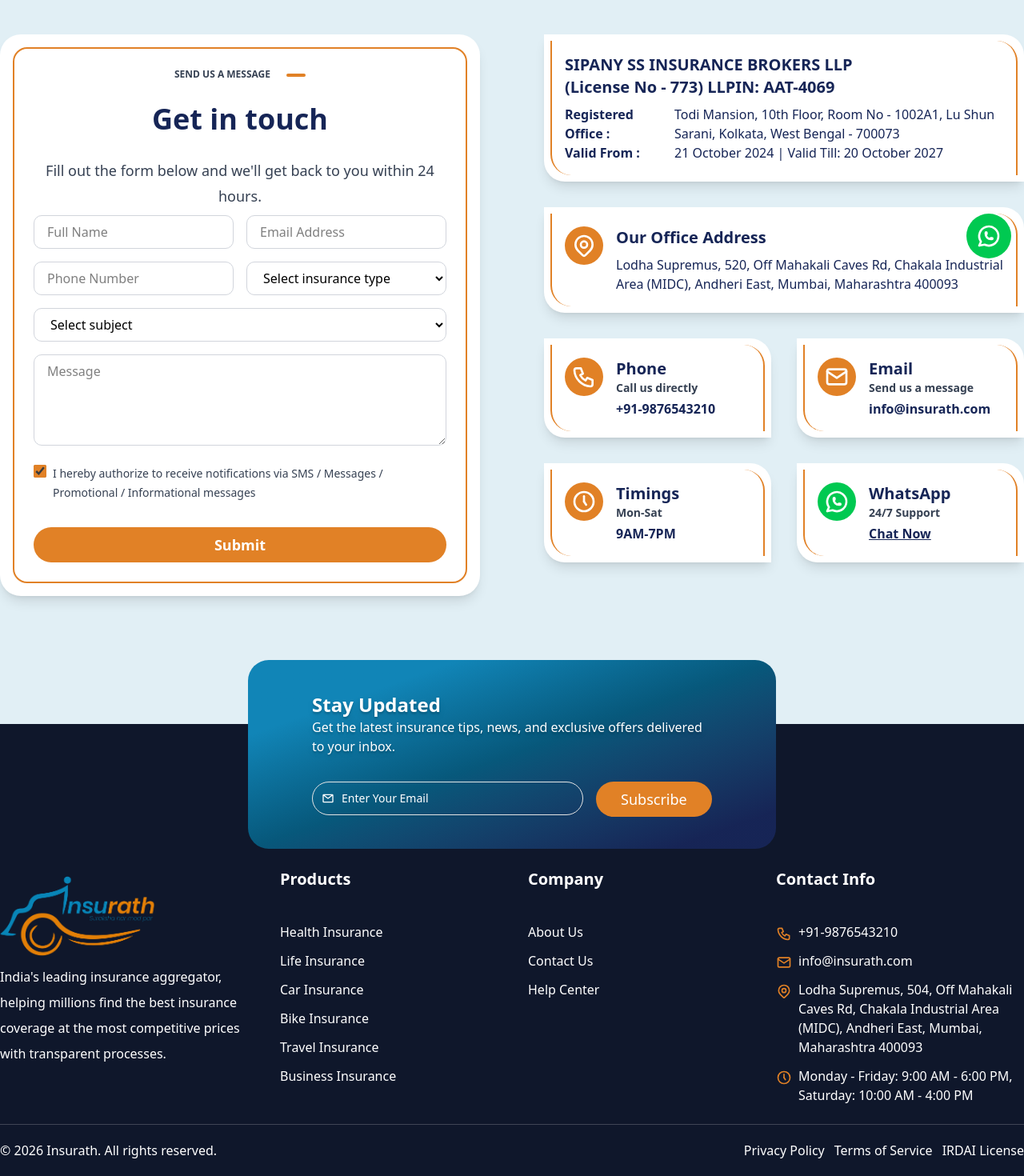
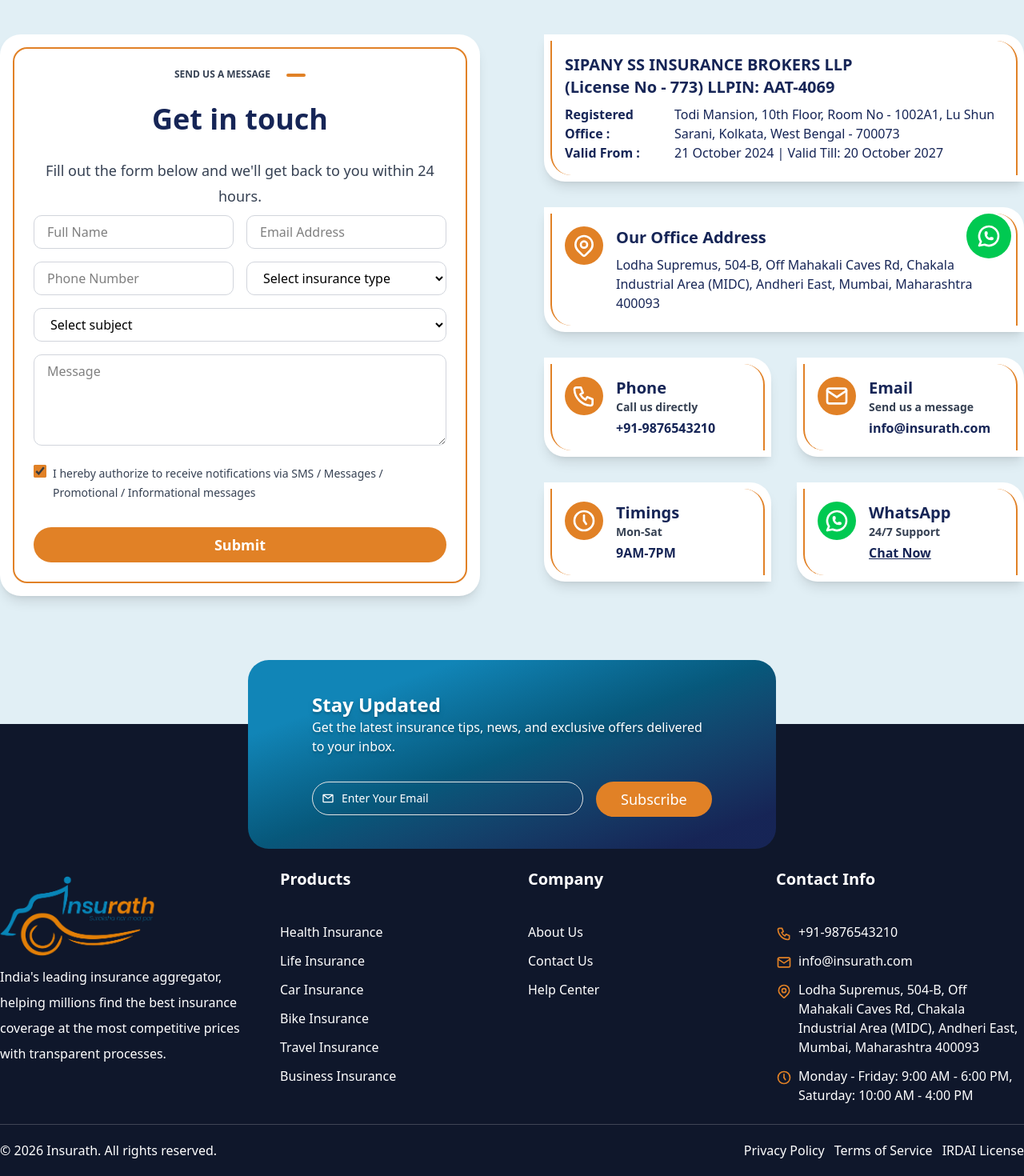
Before and after one commit to shankar-1403/insurath_website, a Next.js app: page /contact-us in a window 1280 px wide. Shown: the part 461-1931 px from the top of the page at 80% size. Built offline with nearby package versions, Linux system fonts and the light colour scheme.

Commit message:
address changes

```diff
--- a/app/contact-us/contactUs.tsx
+++ b/app/contact-us/contactUs.tsx
@@ -207,7 +207,7 @@
                                         </div>
                                         <div>
                                             <h4 className='text-blue-950 text-base md:text-lg lg:text-xl font-bold mb-2'>Our Office Address</h4>
-                                            <p className='text-blue-950 text-sm md:text-base'>Lodha Supremus, 520, Off Mahakali Caves Rd, Chakala Industrial Area (MIDC), Andheri East, Mumbai, Maharashtra 400093</p>
+                                            <p className='text-blue-950 text-sm md:text-base'>Lodha Supremus, 504-B, Off Mahakali Caves Rd, Chakala Industrial Area (MIDC), Andheri East, Mumbai, Maharashtra 400093</p>
                                         </div>
                                     </div>
                                 </div>
--- a/components/layouts/footer.tsx
+++ b/components/layouts/footer.tsx
@@ -161,7 +161,7 @@
                                         <div>
                                             <IconMapPin className='inline mr-2' color='#E18126' size={20} />
                                         </div>
-                                        <span className='text-white text-sm md:text-base'>Lodha Supremus, 504, Off Mahakali Caves Rd, Chakala Industrial Area (MIDC), Andheri East, Mumbai, Maharashtra 400093</span>
+                                        <span className='text-white text-sm md:text-base'>Lodha Supremus, 504-B, Off Mahakali Caves Rd, Chakala Industrial Area (MIDC), Andheri East, Mumbai, Maharashtra 400093</span>
                                     </div>
                                 </li>
                                 <li>
```
